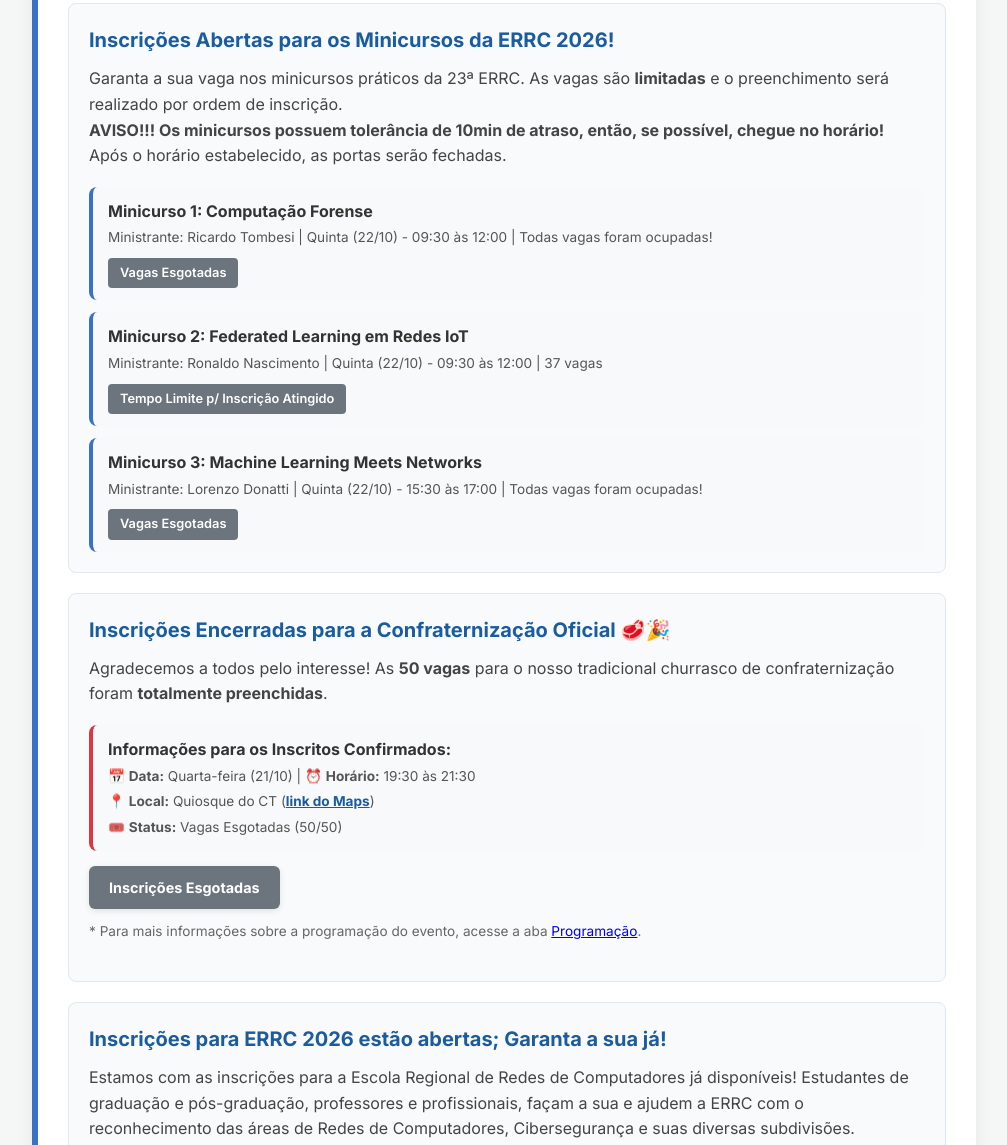
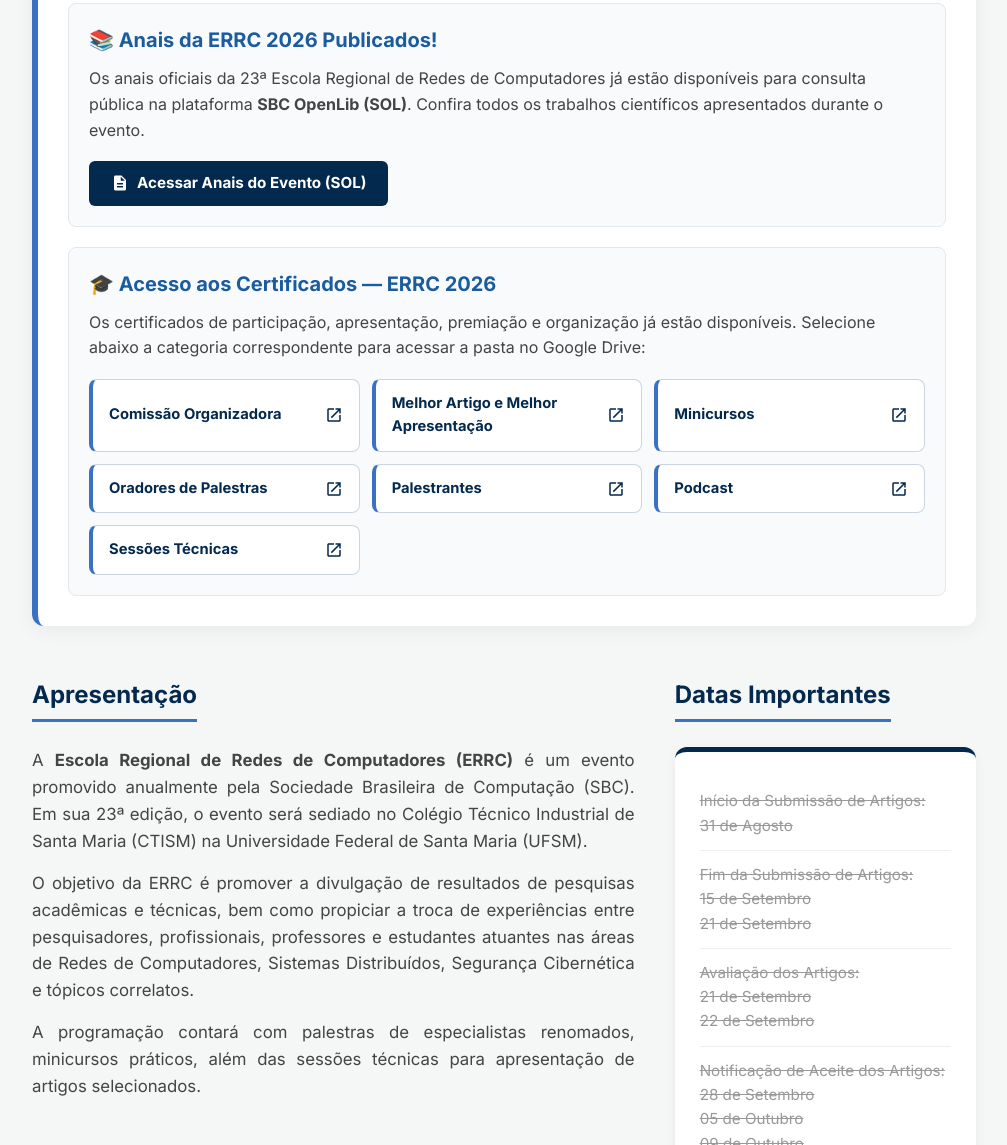
Before and after one commit to crrc-rs/errc2026, a plain HTML site: page index.html in a window 1280 px wide. Shown: the part 840-1985 px from the top of the page, without its empty margins (136-1143 px from the left). Drawn offline with Linux system fonts and the light colour scheme.

Commit message:
Update index.html with new event information

```diff
--- a/index.html
+++ b/index.html
@@ -1,6 +1,6 @@
 <!DOCTYPE html>
 <html lang="pt-br">
-    <head>
+<head>
     <meta charset="UTF-8">
     <meta name="viewport" content="width=device-width, initial-scale=1.0">
     <title>ERRC 2026 - 23ª Edição da Escola Regional de Redes de Computadores</title>
@@ -221,6 +221,45 @@
             width: 18px;
             height: 18px;
             fill: currentColor;
+        }
+
+        .grid-certificados {
+            display: grid;
+            grid-template-columns: repeat(auto-fit, minmax(250px, 1fr));
+            gap: 12px;
+            margin-top: 10px;
+        }
+
+        .btn-certificado {
+            display: flex;
+            align-items: center;
+            justify-content: space-between;
+            gap: 10px;
+            background: #ffffff;
+            color: #04294f;
+            border: 1px solid #cbd5e1;
+            border-left: 4px solid #3a71c4;
+            padding: 12px 16px;
+            border-radius: 8px;
+            text-decoration: none;
+            font-weight: 700;
+            font-size: 0.92rem;
+            transition: all 0.25s ease;
+        }
+
+        .btn-certificado:hover {
+            background: #04294f;
+            color: #ffffff;
+            border-color: #04294f;
+            transform: translateY(-2px);
+            box-shadow: 0 4px 12px rgba(4, 41, 79, 0.15);
+        }
+
+        .btn-certificado svg {
+            width: 18px;
+            height: 18px;
+            fill: currentColor;
+            flex-shrink: 0;
         }
 
         .conteudo-principal {
@@ -604,82 +643,63 @@
                 <span class="badge-novo">Novo</span>
             </div>
 
-            <!-- Inscrições Abertas para Minicursos -->
-<div class="card-novidade">
-    <h3>Inscrições Abertas para os Minicursos da ERRC 2026!</h3>
-    <p>
-        Garanta a sua vaga nos minicursos práticos da 23ª ERRC. As vagas são <b>limitadas</b> e o preenchimento será realizado por ordem de inscrição.<br><b>AVISO!!! Os minicursos possuem tolerância de 10min de atraso, então, se possível, chegue no horário!</b> Após o horário estabelecido, as portas serão fechadas.
-    </p>
+            <!-- Anais do Evento -->
+            <div class="card-novidade">
+                <h3>📚 Anais da ERRC 2026 Publicados!</h3>
+                <p>
+                    Os anais oficiais da 23ª Escola Regional de Redes de Computadores já estão disponíveis para consulta pública na plataforma <strong>SBC OpenLib (SOL)</strong>. Confira todos os trabalhos científicos apresentados durante o evento.
+                </p>
+                <a href="https://sol.sbc.org.br/index.php/errc/" target="_blank" rel="noopener noreferrer" class="btn-download">
+                    <svg viewBox="0 0 24 24">
+                        <path d="M14 2H6c-1.1 0-1.99.9-1.99 2L4 20c0 1.1.89 2 1.99 2H18c1.1 0 2-.9 2-2V8l-6-6zm2 16H8v-2h8v2zm0-4H8v-2h8v2zm-3-5V3.5L18.5 9H13z"/>
+                    </svg>
+                    Acessar Anais do Evento (SOL)
+                </a>
+            </div>
 
-    <div style="margin-top: 15px; display: flex; flex-direction: column; gap: 12px;">
+            <!-- Certificados do Evento -->
+            <div class="card-novidade">
+                <h3>🎓 Acesso aos Certificados — ERRC 2026</h3>
+                <p>
+                    Os certificados de participação, apresentação, premiação e organização já estão disponíveis. Selecione abaixo a categoria correspondente para acessar a pasta no Google Drive:
+                </p>
 
-        <!-- Minicurso 1 -->
-        <div style="background: #f8f9fa; padding: 12px 15px; border-radius: 8px; border-left: 4px solid #3a71c4;">
-            <strong>Minicurso 1: Computação Forense</strong><br>
-            <span style="font-size: 0.85rem; color: #555;">Ministrante: Ricardo Tombesi | Quinta (22/10) - 09:30 às 12:00 | Todas vagas foram ocupadas!</span><br>
-            <span style="display: inline-block; margin-top: 8px; background: #6c757d; color: white; padding: 5px 12px; border-radius: 4px; font-weight: 600; font-size: 0.8rem; cursor: not-allowed;">
-                Vagas Esgotadas
-            </span>
-        </div>
+                <div class="grid-certificados">
+                    <a href="https://drive.google.com/drive/folders/1toMJmEf419SBWNtXER50Dib_Ifoq3oy0?usp=sharing" target="_blank" rel="noopener noreferrer" class="btn-certificado">
+                        <span>Comissão Organizadora</span>
+                        <svg viewBox="0 0 24 24"><path d="M19 19H5V5h7V3H5c-1.11 0-2 .9-2 2v14c0 1.1.89 2 2 2h14c1.1 0 2-.9 2-2v-7h-2v7zM14 3v2h3.59l-9.83 9.83 1.41 1.41L19 6.41V10h2V3h-7z"/></svg>
+                    </a>
 
-        <!-- Minicurso 2 -->
-        <div style="background: #f8f9fa; padding: 12px 15px; border-radius: 8px; border-left: 4px solid #3a71c4;">
-            <strong>Minicurso 2: Federated Learning em Redes IoT</strong> <br>
-            <span style="font-size: 0.85rem; color: #555;">Ministrante: Ronaldo Nascimento | Quinta (22/10) - 09:30 às 12:00 | 37 vagas</span><br>
-            <span style="display: inline-block; margin-top: 8px; background: #6c757d; color: white; padding: 5px 12px; border-radius: 4px; font-weight: 600; font-size: 0.8rem; cursor: not-allowed;">
-                Tempo Limite p/ Inscrição Atingido
-            </span>
-        </div>
+                    <a href="https://drive.google.com/drive/folders/1RBZ6N0bA6UNKto91bNzS3XRBHxtWuqGm?usp=sharing" target="_blank" rel="noopener noreferrer" class="btn-certificado">
+                        <span>Melhor Artigo e Melhor Apresentação</span>
+                        <svg viewBox="0 0 24 24"><path d="M19 19H5V5h7V3H5c-1.11 0-2 .9-2 2v14c0 1.1.89 2 2 2h14c1.1 0 2-.9 2-2v-7h-2v7zM14 3v2h3.59l-9.83 9.83 1.41 1.41L19 6.41V10h2V3h-7z"/></svg>
+                    </a>
 
-        <!-- Minicurso 3 -->
-        <div style="background: #f8f9fa; padding: 12px 15px; border-radius: 8px; border-left: 4px solid #3a71c4;">
-            <strong>Minicurso 3: Machine Learning Meets Networks</strong> <br>
-            <span style="font-size: 0.85rem; color: #555;">Ministrante: Lorenzo Donatti | Quinta (22/10) - 15:30 às 17:00 | Todas vagas foram ocupadas!</span><br>
-            <span style="display: inline-block; margin-top: 8px; background: #6c757d; color: white; padding: 5px 12px; border-radius: 4px; font-weight: 600; font-size: 0.8rem; cursor: not-allowed;">
-                Vagas Esgotadas
-            </span>
-        </div>
-    </div>
-</div
+                    <a href="https://drive.google.com/drive/folders/19NZRgJQ1YXea8C7AjXlU8-cWApIfWW3P?usp=sharing" target="_blank" rel="noopener noreferrer" class="btn-certificado">
+                        <span>Minicursos</span>
+                        <svg viewBox="0 0 24 24"><path d="M19 19H5V5h7V3H5c-1.11 0-2 .9-2 2v14c0 1.1.89 2 2 2h14c1.1 0 2-.9 2-2v-7h-2v7zM14 3v2h3.59l-9.83 9.83 1.41 1.41L19 6.41V10h2V3h-7z"/></svg>
+                    </a>
 
-    <!-- Confraternização Oficial do Evento -->
-<div class="card-novidade">
-    <h3>Inscrições Encerradas para a Confraternização Oficial 🥩🎉</h3>
-    <p>
-        Agradecemos a todos pelo interesse! As <b>50 vagas</b> para o nosso tradicional churrasco de confraternização foram <b>totalmente preenchidas</b>.
-    </p>
+                    <a href="https://drive.google.com/drive/folders/1cI1cXzpY3g0XT1O3WrPecEn5goQ8CoB6?usp=sharing" target="_blank" rel="noopener noreferrer" class="btn-certificado">
+                        <span>Oradores de Palestras</span>
+                        <svg viewBox="0 0 24 24"><path d="M19 19H5V5h7V3H5c-1.11 0-2 .9-2 2v14c0 1.1.89 2 2 2h14c1.1 0 2-.9 2-2v-7h-2v7zM14 3v2h3.59l-9.83 9.83 1.41 1.41L19 6.41V10h2V3h-7z"/></svg>
+                    </a>
 
-    <div style="background: #f8f9fa; padding: 12px 15px; border-radius: 8px; border-left: 4px solid #dc3545; margin-top: 15px;">
-        <strong>Informações para os Inscritos Confirmados:</strong><br>
-        <span style="font-size: 0.85rem; color: #555;">
-            📅 <b>Data:</b> Quarta-feira (21/10) | ⏰ <b>Horário:</b> 19:30 às 21:30<br>
-            📍 <b>Local:</b> Quiosque do CT (<a href="https://maps.app.goo.gl/SHEFBt4jdN9j4RAB6" target="_blank" style="color: #1a5c9e; font-weight: 700;">link do Maps</a>)<br>
-            🎟️ <b>Status:</b> Vagas Esgotadas (50/50)
-        </span>
-    </div>
+                    <a href="https://drive.google.com/drive/folders/1mRyRQOIPu8f2O5LZ8thDxEt0hvX5pnAo?usp=sharing" target="_blank" rel="noopener noreferrer" class="btn-certificado">
+                        <span>Palestrantes</span>
+                        <svg viewBox="0 0 24 24"><path d="M19 19H5V5h7V3H5c-1.11 0-2 .9-2 2v14c0 1.1.89 2 2 2h14c1.1 0 2-.9 2-2v-7h-2v7zM14 3v2h3.59l-9.83 9.83 1.41 1.41L19 6.41V10h2V3h-7z"/></svg>
+                    </a>
 
-    <div style="margin-top: 15px;">
-        <span style="display: inline-block; background: #6c757d; color: white; padding: 10px 20px; border-radius: 6px; font-weight: 700; font-size: 0.9rem; cursor: not-allowed; box-shadow: 0 2px 6px rgba(0,0,0,0.1);">
-            Inscrições Esgotadas
-        </span>
-    </div>
+                    <a href="https://drive.google.com/drive/folders/1TOLpTrWuqkaSVXYUWzz7EppD2XfuukzN?usp=sharing" target="_blank" rel="noopener noreferrer" class="btn-certificado">
+                        <span>Podcast</span>
+                        <svg viewBox="0 0 24 24"><path d="M19 19H5V5h7V3H5c-1.11 0-2 .9-2 2v14c0 1.1.89 2 2 2h14c1.1 0 2-.9 2-2v-7h-2v7zM14 3v2h3.59l-9.83 9.83 1.41 1.41L19 6.41V10h2V3h-7z"/></svg>
+                    </a>
 
-    <p style="margin-top: 12px; font-size: 0.85rem; color: #666;">
-        * Para mais informações sobre a programação do evento, acesse a aba <a href="Programacao.html">Programação</a>.
-    </p>
-</div>
-            <!-- Inscrições para o Evento (ERRC 2026) -->
-            <div class="card-novidade">
-                <h3>Inscrições para ERRC 2026 estão abertas; Garanta a sua já!</h3>
-                <p>
-                    Estamos com as inscrições para a Escola Regional de Redes de Computadores já disponíveis! Estudantes de graduação e pós-graduação, professores e profissionais, façam a sua e ajudem a ERRC com o reconhecimento das áreas de Redes de Computadores, Cibersegurança e suas diversas subdivisões.
-                </p>
-                <a href="https://centraldesistemas.sbc.org.br/ecos/errc2026" target="_blank" class="btn-download">
-                   Inscreva-se na ERRC !
-                </a>
-                <p style="margin-top: 10px; font-size: 0.85rem; color: #666;">
-                    * Para mais informações, acesse a aba <a href="Inscricoes.html">Inscrições</a>.
-                </p>
+                    <a href="https://drive.google.com/drive/folders/1S_zWlSursvYeQ7bE7IetB11wIuPUrjoP?usp=sharing" target="_blank" rel="noopener noreferrer" class="btn-certificado">
+                        <span>Sessões Técnicas</span>
+                        <svg viewBox="0 0 24 24"><path d="M19 19H5V5h7V3H5c-1.11 0-2 .9-2 2v14c0 1.1.89 2 2 2h14c1.1 0 2-.9 2-2v-7h-2v7zM14 3v2h3.59l-9.83 9.83 1.41 1.41L19 6.41V10h2V3h-7z"/></svg>
+                    </a>
+                </div>
             </div>
         </section>
 
```
